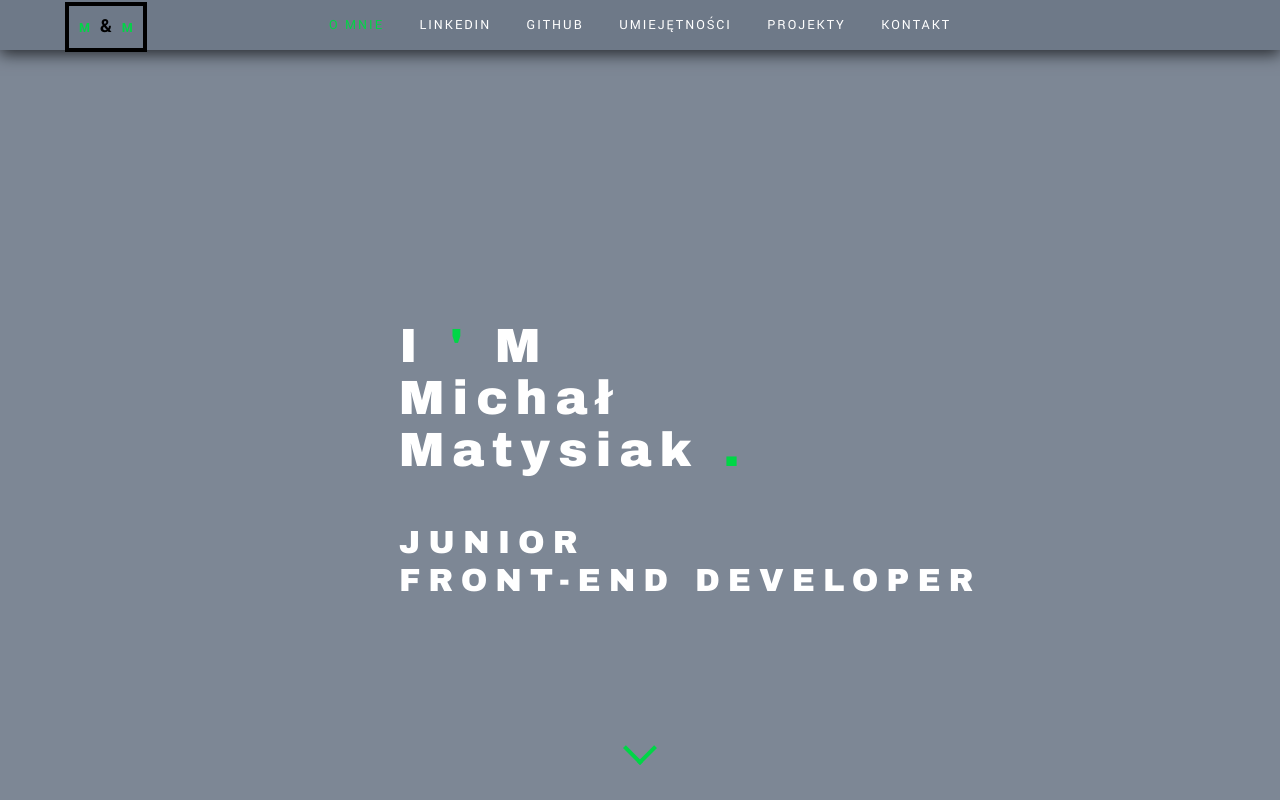
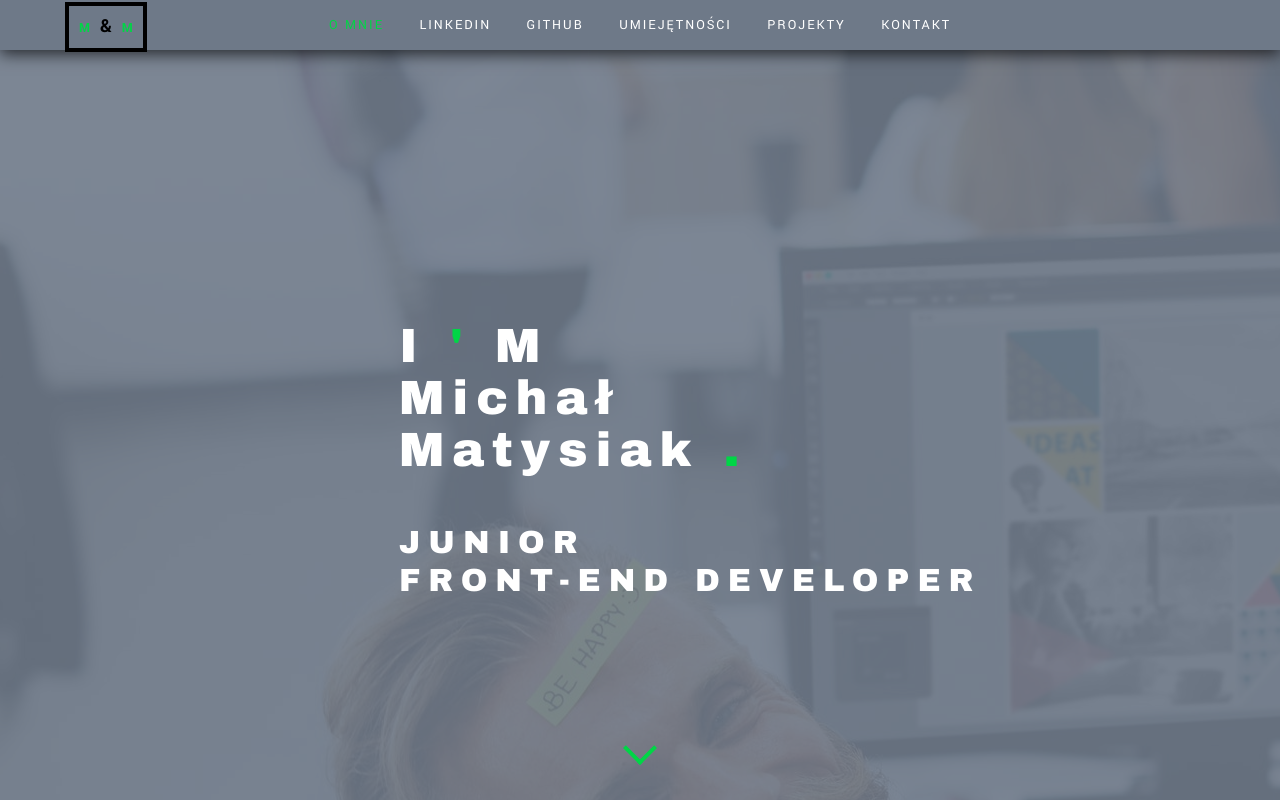
Before and after one commit to michalmatysiak/michalmatysiak.github.io, a website: page index.html in a window 1280 px wide. Shown: the top 800 px of the page. Drawn offline with nearby package versions, Linux system fonts and the light colour scheme.

Commit message:
Update style.css

```diff
--- a/css/style.css
+++ b/css/style.css
@@ -28,7 +28,7 @@ section > .container { padding: 80px 10px; }
 
 .header nav .nav-links .about-link:hover { color: #fff; }
 
-.header .introduction { position: relative; height: 200vh; width: 100%; color: #000; font-family: 'Archivo Black', sans-serif; letter-spacing: 8px; }
+.header .introduction { position: relative; height: 200vh; width: 100%; color: #000; font-family: 'Archivo Black', sans-serif; letter-spacing: 8px; background: url("../image/mee.jpeg") no-repeat center fixed; }
 
 .header .pattern-overlay-introduction { width: 100%; height: 100%; background-color: rgba(111, 122, 138, 0.9); color: #000; }
 
```
